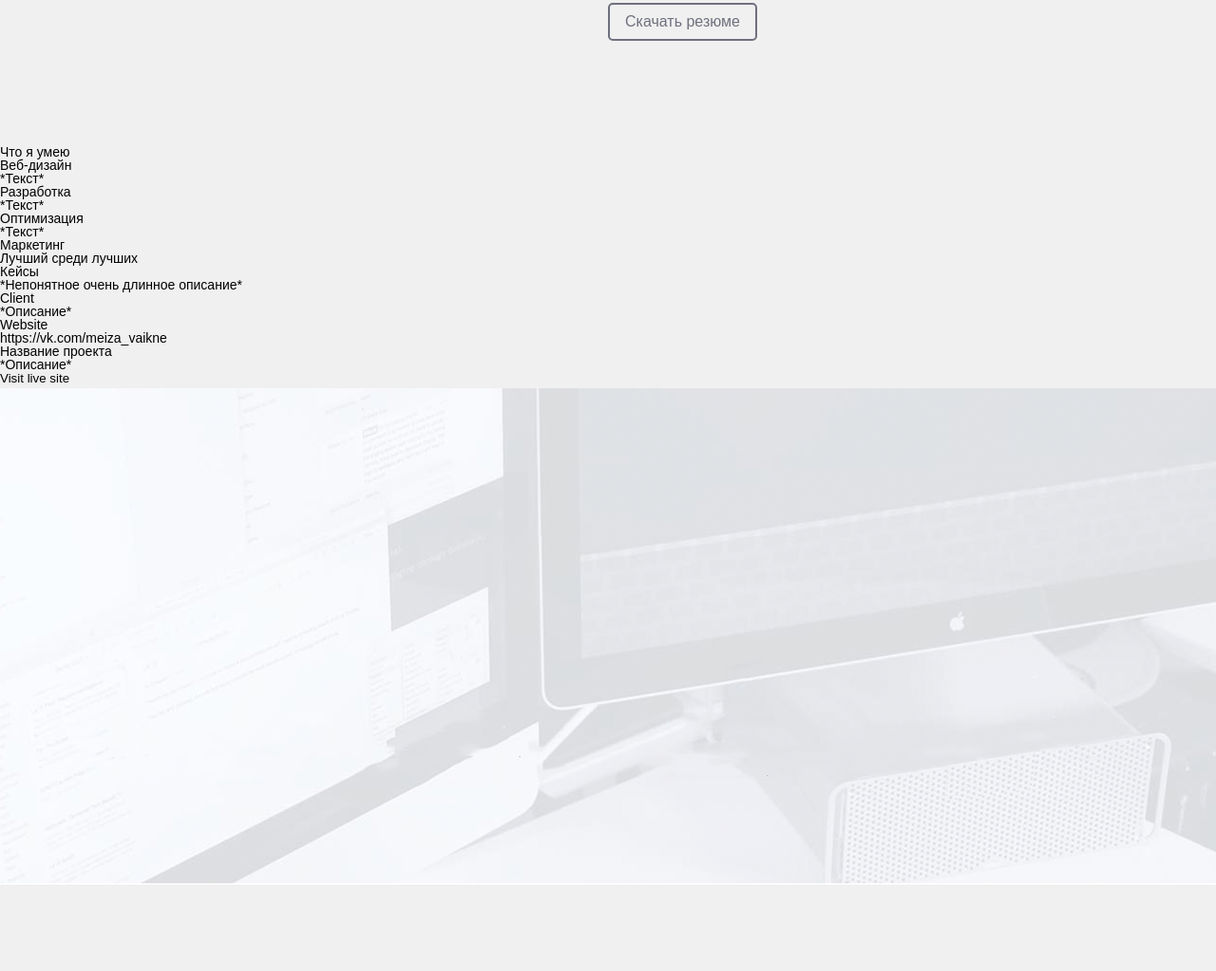
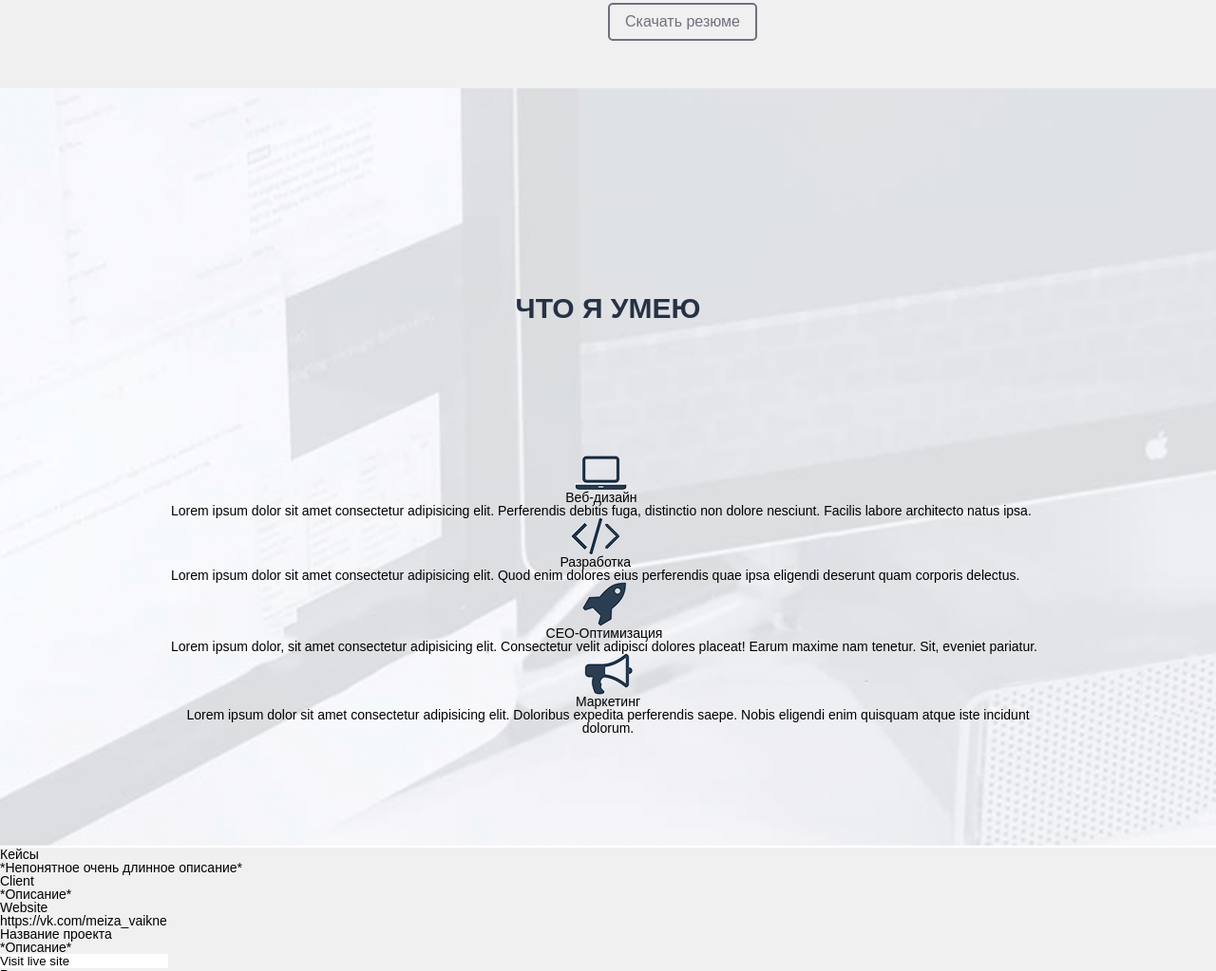
Before and after one commit to MeizaVaikne/MeizaVaikne.github.io, a plain HTML site: page src/index.html/index.html in a window 1280 px wide. Shown: the part 1466-2489 px from the top of the page at 95% size. Drawn offline with Linux system fonts and the light colour scheme.

Commit message:
Проблемная домашка

```diff
--- a/src/css/style.css
+++ b/src/css/style.css
@@ -72,7 +72,6 @@
                     text-align: center;
                     font-size: 30px;
                     font-weight: bold;
-        height: 898;
                     color: #263244;
                 }
 
@@ -103,12 +102,30 @@
                     color: #6f707e;
                     font-size: 16px;
                     padding: 8px 16px;
-        margin-bottom: 110px;
+                    margin-bottom: 50px;
                     background: none;
                 }
 
+                .enumeration {
+                    background: url(../img/bg4.png) center/cover no-repeat;
+                    width: auto;
+                    height: 100%;
+                    padding-top: 107px;
+                }
+
+                .heading h1 {
+                    margin-top: 110px;
+                    text-align: center;
+                    font-size: 30px;
+                    font-weight: bold;
+                    color: #263244;
+                    margin-bottom: 140px;
+                }
+
                 .info {
-        background: url(../img/bg3.png) center no-repeat;
-        width: 100%;
-        height: 100%;
+                    float: left;
+                    margin: 0px 90px;
+                    padding-left: 90px;
+                    padding-right: 90px;
+                    text-align: center;
                 }
--- a/src/index.html/index.html
+++ b/src/index.html/index.html
@@ -13,7 +13,7 @@
 
 </head>
 
-<body>
+<html>
 
 <header>
     <nav>
@@ -44,72 +44,93 @@
     <h1>Обо мне</h1>
     <img src="../img/boy.png" alt="">
     <h3><span>Lorem ipsum dolor sit amet consectetur adipisicing elit. Nihil veniam, consequuntur impedit voluptates magnam ab? Beatae nobis dicta eaque odit ut quo similique, esse illum, soluta dolores non dolor qui illo, minus reiciendis. Unde asperiores neque eos. Consequuntur, provident neque.</span></h3>
-        <h3>Lorem ipsum dolor sit amet consectetur, adipisicing elit. Voluptatum fuga esse sint! Ab, asperiores. Fugit ipsam hic alias atque excepturi, totam cumque provident et. Provident, quam, blanditiis laboriosam beatae distinctio illum dolorem culpa
-            dolores recusandae, vero eos. Molestiae, quod expedita?</h3>
+    <h3>Lorem ipsum dolor sit amet consectetur, adipisicing elit. Voluptatum fuga esse sint! Ab, asperiores. Fugit ipsam hic alias atque excepturi, totam cumque provident et. Provident, quam, blanditiis laboriosam beatae distinctio illum dolorem culpa dolores
+        recusandae, vero eos. Molestiae, quod expedita?</h3>
     <input type="submit" value="Скачать резюме">
 </div>
 
 <div class="enumeration">
-        <div class="info"></div>
-        <h1>Что я умею</h1>
+    <div class="heading">
+        <h1>ЧТО Я УМЕЮ</h1>
+    </div>
+    <div class="bias">
+        <div class="info">
+            <img src="../img/icon1.png">
             <h2>Веб-дизайн</h2>
-        <h5>*Текст*</h5>
+            <h5>Lorem ipsum dolor sit amet consectetur adipisicing elit. Perferendis debitis fuga, distinctio non dolore nesciunt. Facilis labore architecto natus ipsa.</h5>
+        </div>
+
+        <div class="info">
+            <img src="../img/icon2.png">
             <h2>Разработка</h2>
-        <h5>*Текст*</h5>
-        <h2>Оптимизация</h2>
-        <h5>*Текст*</h5>
+            <h5>Lorem ipsum dolor sit amet consectetur adipisicing elit. Quod enim dolores eius perferendis quae ipsa eligendi deserunt quam corporis delectus.</h5>
+        </div>
+
+
+        <div class="info">
+            <img src="../img/icon3.png">
+            <h2>СЕО-Оптимизация</h2>
+            <h5>Lorem ipsum dolor, sit amet consectetur adipisicing elit. Consectetur velit adipisci dolores placeat! Earum maxime nam tenetur. Sit, eveniet pariatur.</h5>
+        </div>
+
+        <div class="info">
+            <img src="../img/icon4.png">
             <h2>Маркетинг</h2>
-        <h5>Лучший среди лучших</h5>
+            <h5>Lorem ipsum dolor sit amet consectetur adipisicing elit. Doloribus expedita perferendis saepe. Nobis eligendi enim quisquam atque iste incidunt dolorum.</h5>
+        </div>
     </div>
 </div>
 
+
+
+
 <hr>
 
-    <div class="info">
+<div class=" info_1">
     <h1>Кейсы</h1>
     <h6>*Непонятное очень длинное описание*</h6>
 
     <h3>Client</h3>
     <h6>*Описание*</h6>
     <h3>Website</h3>
-        <a href="https://vk.com/meiza_vaikne">
+    <a href="https://vk.com/meiza_vaikne ">
         <h6>https://vk.com/meiza_vaikne</h6>
     </a>
 
     <h4>Название проекта</h4>
     <h6>*Описание*</h6>
-        <input type="submit" value="Visit live site">
+    <input type="submit " value="Visit live site ">
 </div>
 <hr />
 
-    <div class="calculation">
+<div class="calculation ">
     <h1>Расчет стоимости</h1>
 
     <h2>Тип сайта</h2>
 
-        <select name="list" id="list" placeholder="Выберите пункт">
-            <option value="" disabled selected>Выберите пункт...</option>
-            <option value="Opt1">Выбор1</option>
-            <option value="Opt2">Выбор2</option>
-            <option value="Opt3">Выбор3</option>
+    <select name="list " id="list " placeholder="Выберите пункт ">
+            <option value=" " disabled selected>Выберите пункт...</option>
+            <option value="Opt1 ">Выбор1</option>
+            <option value="Opt2 ">Выбор2</option>
+            <option value="Opt3 ">Выбор3</option>
         </select>
 
     <h2>Дизайн</h2>
 
-        <select name="list" id="list" placeholder="Выберите пункт">
-            <option value="" disabled selected>Выберите пункт...</option>
-            <option value="Opt1">Выбор1</option>
-            <option value="Opt2">Выбор2</option>
-            <option value="Opt3">Выбор3</option>
+    <select name="list " id="list " placeholder="Выберите пункт ">
+            <option value=" " disabled selected>Выберите пункт...</option>
+            <option value="Opt1 ">Выбор1</option>
+            <option value="Opt2 ">Выбор2</option>
+            <option value="Opt3 ">Выбор3</option>
         </select>
 
     <h2>Адаптивность</h2>
 
-        <select name="list" id="list" placeholder="Выберите пункт">
-            <option value="" disabled selected>Выберите пункт...</option>
-            <option value="Opt1">Выбор1</option>
-            <option value="Opt2">Выбор2</option>
-            <option value="Opt3">Выбор3</option>
+    <select name="list " id="list " placeholder="Выберите пункт ">
+            <option value=" " disabled selected>Выберите пункт...</option>
+            <option value="Opt1 ">Выбор1</option>
+            <option value="Opt2 ">Выбор2</option>
+            <option value="Opt3 ">Выбор3</option>
         </select>
 
     <h4>Сроки</h4>
@@ -137,22 +158,22 @@
 </div>
 <hr />
 
-    <div class="statistics">
+<div class="statistics ">
     <h1>Мои контакты</h1>
     <h4>*Контактная информация (наверное)*</h4>
     <h3>Санкт-Петербург <br> Невский проспект 11</h3>
     <h4>info@companyname.com</h4>
     <h4>+7 999 999-99-99</h4>
     <h2>Оставьте мне сообщение</h2>
-        <input type="text" name="text_input" value="" placeholder="Имя">
-        <input type="text" name="text_input" value="" placeholder="Email">
-        <br><textarea name="name1" id="1" cols="100" rows="8"></textarea>
-        <br><input type="submit" value="Отправить">
-        <br><iframe src="https://www.google.com/maps/embed?pb=!1m18!1m12!1m3!1d423283.443335314!2d-118.692610260564!3d34.02072893674864!2m3!1f0!2f0!3f0!3m2!1i1024!2i768!4f13.1!3m3!1m2!1s0x80c2c75ddc27da13%3A0xe22fdf6f254608f4!2z0JvQvtGBLdCQ0L3QtNC20LXQu9C10YEsINCa0LDQu9C40YTQvtGA0L3QuNGPLCDQodCo0JA!5e0!3m2!1sru!2see!4v1626907550587!5m2!1sru!2see"
-            width="800" height="400" style="border:0;" allowfullscreen="" loading="lazy"></iframe>
+    <input type="text " name="text_input " value=" " placeholder="Имя ">
+    <input type="text " name="text_input " value=" " placeholder="Email ">
+    <br><textarea name="name1 " id="1 " cols="100 " rows="8 "></textarea>
+    <br><input type="submit " value="Отправить ">
+    <br><iframe src="https://www.google.com/maps/embed?pb=!1m18!1m12!1m3!1d423283.443335314!2d-118.692610260564!3d34.02072893674864!2m3!1f0!2f0!3f0!3m2!1i1024!2i768!4f13.1!3m3!1m2!1s0x80c2c75ddc27da13%3A0xe22fdf6f254608f4!2z0JvQvtGBLdCQ0L3QtNC20LXQu9C10YEsINCa0LDQu9C40YTQvtGA0L3QuNGPLCDQodCo0JA!5e0!3m2!1sru!2see!4v1626907550587!5m2!1sru!2see "
+        width="800 " height="400 " style="border:0; " allowfullscreen=" " loading="lazy "></iframe>
 </div>
 <hr>
-    <div class="map">
+<div class="map ">
     <h6>Copyright@ 2021 Meiza Vaikne. Design by Web</h6>
 </div>
 </body>
```
Also changed, not shown: src/img/bg4.png (added), src/img/icon1.png (added), src/img/icon2.png (added), src/img/icon3.png (added), src/img/icon4.png (added). Lines whose indentation alone changed are shown as unchanged.
